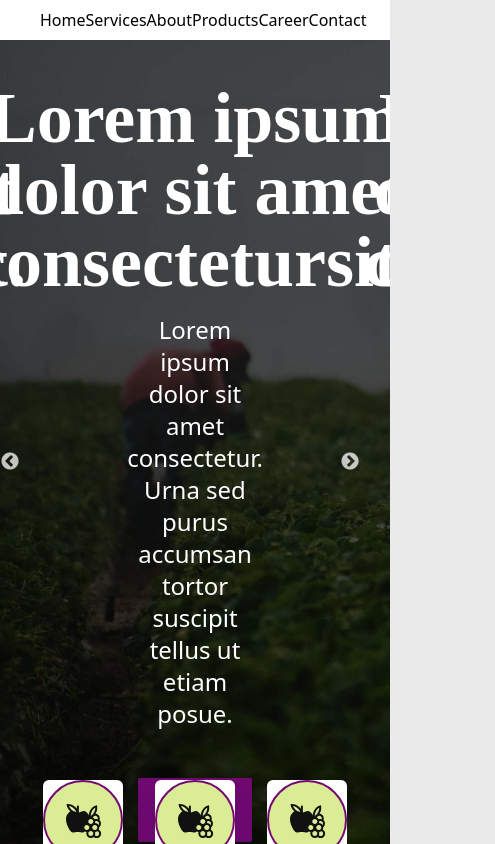
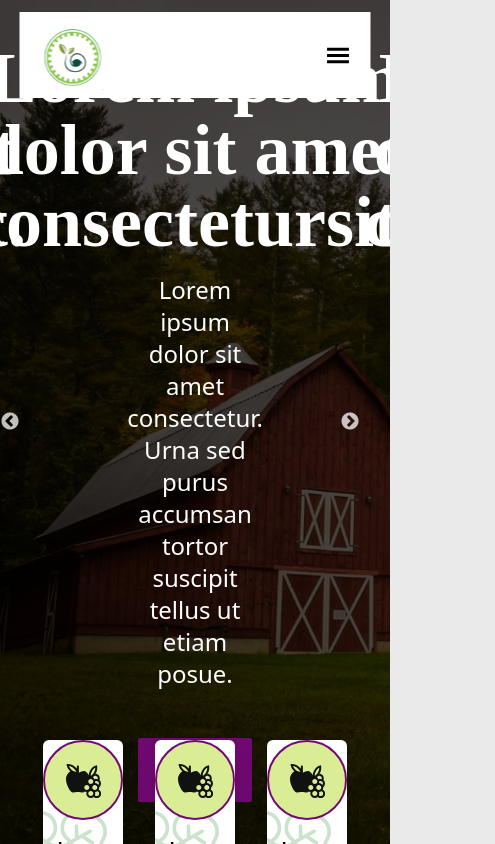
Before and after one commit to JUNNY12/bemfort, a React (Vite) app: page / in a window 390 px wide. Shown: the top 844 px of the page, 495 px wide, since content can reach past the window. Built offline with nearby package versions, Linux system fonts and the light colour scheme.

Commit message:
update: set rootlayout to relative and responsive menu

```diff
--- a/src/layouts/parts/Header.tsx
+++ b/src/layouts/parts/Header.tsx
@@ -3,16 +3,25 @@ import Facebook from '@/assets/vector/facebook.svg'
 import Instagram from '@/assets/vector/instagram.svg'
 import Twitter from '@/assets/vector/twitter.svg'
 import { NavLink } from 'react-router-dom'
+import { GiHamburgerMenu } from 'react-icons/gi'
+import { useState } from 'react'
 
 
 export default function Header() {
+  const [open, setOpen] = useState(false);
   return (
-    <div className="absolute lg:sticky z-[60] top-[20px] lg:top-0 left-[50%] lg:left-0 lg:right-0 translate-x-[-50%] lg:translate-x-0 flex w-[95%] lg:w-full  rounded-full lg:rounded-none items-center justify-between py-2 px-10 bg-[#fff]">
+    <div className="absolute lg:sticky sm:!fixed z-[60] top-[20px] lg:top-0 sm:!top-3 left-[50%] lg:left-0 lg:right-0 sm:!left-1/2 sm:!right-3 translate-x-[-50%] lg:translate-x-0 sm:!translate-x-[-50%] flex w-[95%] sm:!w-[90%] lg:w-full  rounded-full lg:rounded-none items-center justify-between py-2 px-10 sm:!px-5 bg-[#fff]">
       <div className="logo">
         <img src={Logo} alt="" />
       </div>
-      <div className="nav flex justify-between basis-[70%]">
-        <NavLink to="">
+      <div
+        className="menubtn hidden sm:block text-[25px] cursor-pointer"
+        onClick={() => setOpen(true)}
+      >
+        <GiHamburgerMenu/>
+      </div>
+      <div className="nav flex justify-between basis-[70%] sm:hidden">
+        <NavLink to="./">
           Home
         </NavLink>
         <NavLink to="/services">
@@ -31,7 +40,7 @@ export default function Header() {
           Contact
         </NavLink>
       </div>
-      <div className="flex social-btn justify-between basis-[10%]">
+      <div className="flex social-btn justify-between basis-[10%] sm:hidden">
         <div className="icon">
           <NavLink to="">
             <img src={Twitter} alt="" />
--- a/src/layouts/root_layout.tsx
+++ b/src/layouts/root_layout.tsx
@@ -10,7 +10,7 @@ export default function RootLayout() {
     const isHidden = ROUTE_LINKS.includes(location)
 
     return (
-        <div className="rootLayout">
+        <div className="relative rootLayout overflow-hidden">
             {isHidden && <Header />}
             <Outlet />
             {isHidden && <Footer />}
```
